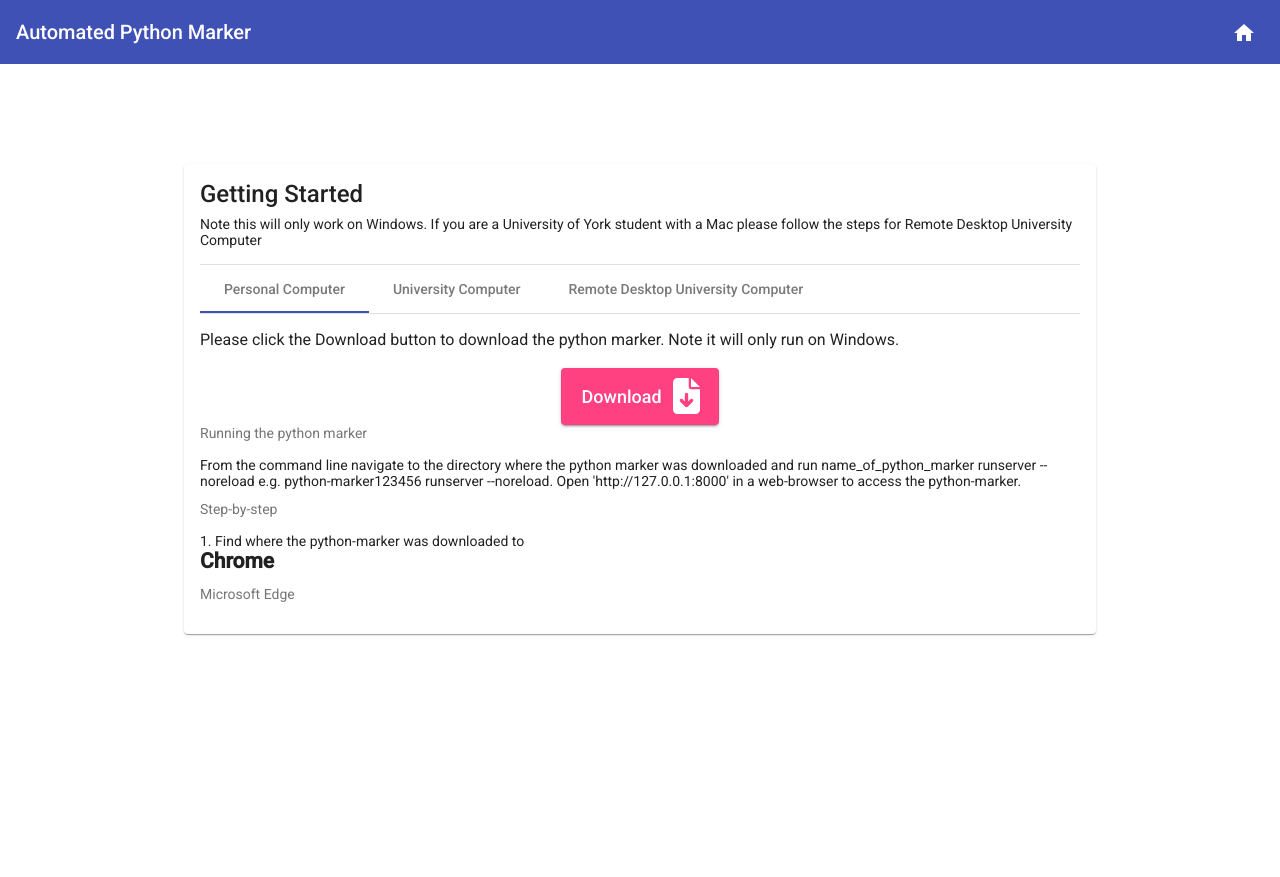
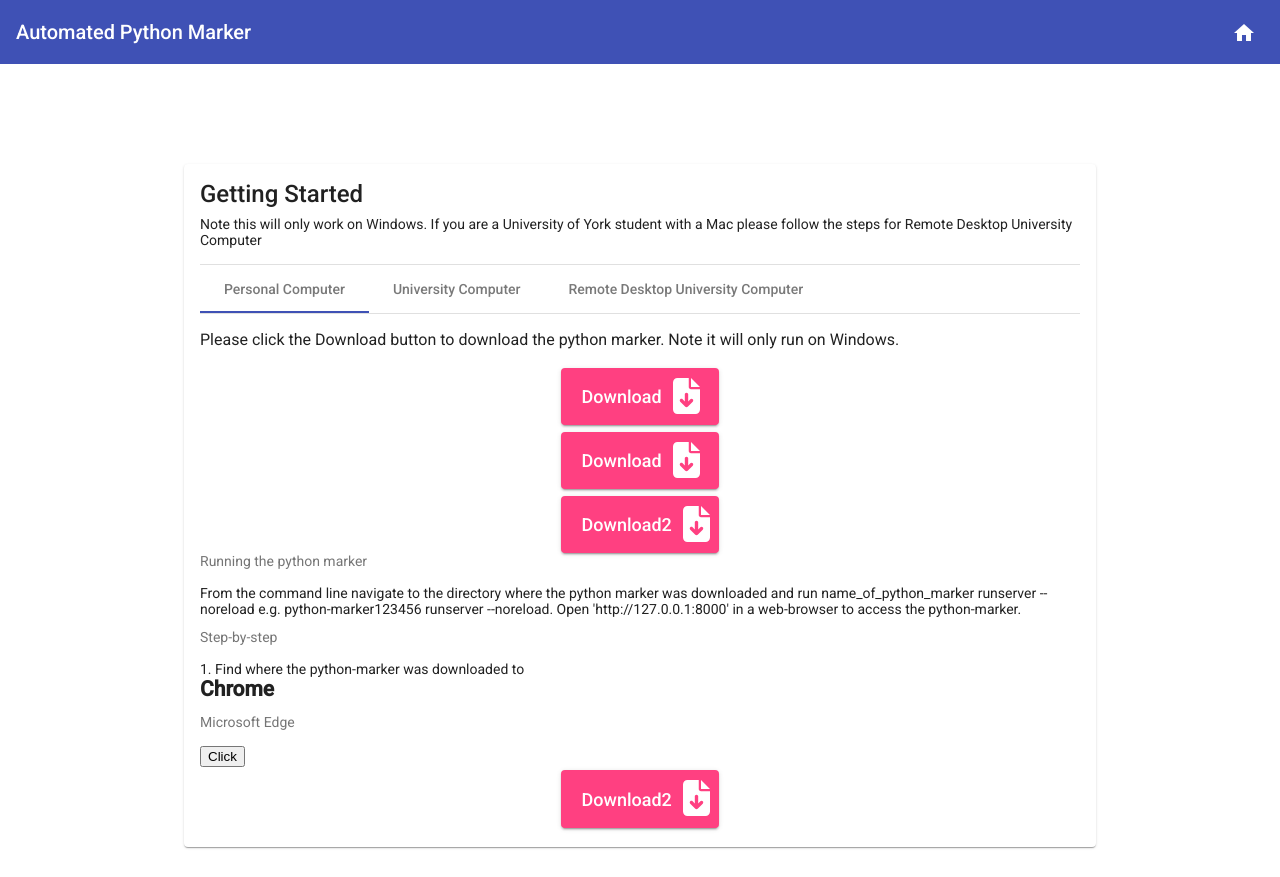
Before and after one commit to EMHodges/markerWebsite, an Angular app: page /download in a window 1280 px wide. Before the commit the page ends 800 px from the top, so only its background shows below. Built offline with nearby package versions, Linux system fonts and the light colour scheme.

Commit message:
modifying download

```diff
--- a/src/app/download/download.component.html
+++ b/src/app/download/download.component.html
@@ -8,8 +8,18 @@
             <mat-tab label="Personal Computer">
                 <p>Please click the Download button to download the python marker. Note it will only run on Windows.</p>
                 <div class = "center">
+                    <a href="assets/pythonMarker.exe" download="{{ downloadId }}.exe" (click)="postDownload()">
+                        <button mat-raised-button color='accent' class='download-button'><span>Download</span><fa-icon class="icon" [icon]="faFileDownload" size="2x"></fa-icon></button>
+                    </a>
+                </div>
+                <div class = "center">
                     <a href="https://github.com/EMHodges/markerWebsite/raw/gh-pages/assets/pythonMarker.exe" download="{{ downloadId }}.exe" (click)="postDownload()">
                         <button mat-raised-button color='accent' class='download-button'><span>Download</span><fa-icon class="icon" [icon]="faFileDownload" size="2x"></fa-icon></button>
+                    </a>
+                </div>
+                <div class = "center">
+                    <a href="https://raw.githubusercontent.com/EMHodges/markerWebsite/gh-pages/assets/pythonMarker.exe" download="{{ downloadId }}.exe" (click)="postDownload()">
+                        <button mat-raised-button color='accent' class='download-button'><span>Download2</span><fa-icon class="icon" [icon]="faFileDownload" size="2x"></fa-icon></button>
                     </a>
                 </div>
                 <mat-card-subtitle>Running the python marker</mat-card-subtitle>
@@ -31,6 +41,12 @@
             <mat-tab label="University Computer">University Computer</mat-tab>
             <mat-tab label="Remote Desktop University Computer">Remote Desktop University Computer</mat-tab>
           </mat-tab-group>
+          <button (click)="getDownload()">Click</button>
+          <div class = "center">
+            <a href="https://raw.githubusercontent.com/EMHodges/markerWebsite/gh-pages/assets/pythonMarker.exe" download="{{ downloadId }}.exe" (click)="postDownload()">
+                <button mat-raised-button color='accent' class='download-button'><span>Download2</span><fa-icon class="icon" [icon]="faFileDownload" size="2x"></fa-icon></button>
+            </a>
+        </div>
 
     </mat-card>
 
--- a/src/app/download/download.component.ts
+++ b/src/app/download/download.component.ts
@@ -1,7 +1,8 @@
 import { Component } from '@angular/core';
 import { DownloadService } from './download.service';
 import { faFileDownload } from '@fortawesome/free-solid-svg-icons';
-
+import { HttpClient, HttpHeaders } from '@angular/common/http';
+import { faGithub } from '@fortawesome/free-brands-svg-icons';
 
 @Component({
   selector: 'app-download',
@@ -13,10 +14,55 @@ export class DownloadComponent {
   public downloadId = "python-marker" + ("" + Math.random()).substring(2, 8);
   fileName = '';
   faFileDownload = faFileDownload
-  constructor(private downloadService: DownloadService) {}
+
+  httpOptions = {
+    headers: new HttpHeaders({
+      'Accept':  'application/octet-stream',
+      'Authorization': 'token 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'
+    })
+  };
+
+  httpOptions2 = {
+    headers: new HttpHeaders({
+      'Accept':  'application/octet-stream',
+    })
+  };
+
+
+  constructor(private downloadService: DownloadService, private http: HttpClient) {}
 
   postDownload() {
     this.downloadService.sendDownloadEmail(this.downloadId)
   }
 
+  getDownload() {
+   // this.http.get("https://api.github.com/repos/EMHodges/automatedPythonMarker/releases/assets/52919805", this.httpOptions)
+   //   .subscribe((response) => {console.log(response); console.log('clicked')})
+
+   this.http.get("https://raw.githubusercontent.com/EMHodges/markerWebsite/gh-pages/assets/pythonMarker.exe", this.httpOptions)
+   .subscribe((response) => {console.log(response); console.log('clicked')})
+    let yo = null;
+   const url = "https://raw.githubusercontent.com/EMHodges/markerWebsite/gh-pages/assets/pythonMarker.exe"
+   fetch(`${url}`, {method: "GET", headers: {'Accept': 'application/vnd.github.v3.raw', 'Authorization': 'token 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'}})
+   .then(e => {
+     yo = e
+     console.log(e)
+
+
+  })
+  this.http.get("https://raw.githubusercontent.com/EMHodges/markerWebsite/gh-pages/assets/pythonMarker.exe", this.httpOptions2)
+  .subscribe((response) => {console.log(response); console.log('clicked')})
+  const url2 = "https://raw.githubusercontent.com/EMHodges/markerWebsite/gh-pages/assets/pythonMarker.exe"
+  fetch(`${url2}`, {method: "GET", headers: {'Accept': 'application/vnd.github.v3.raw'}})
+  .then(e => {
+    yo = e
+    console.log(e)
+
+
+ })
+  console.log(yo)
 }
+
+}
+
+// curl -H "Accept: application/vnd.github.v3.raw" https://raw.githubusercontent.com/EMHodges/markerWebsite/gh-pages/assets/pythonMarker.exe --output hello.exe
```
Also changed, not shown: 1 other file (tests, documents, lock files or other folders).
